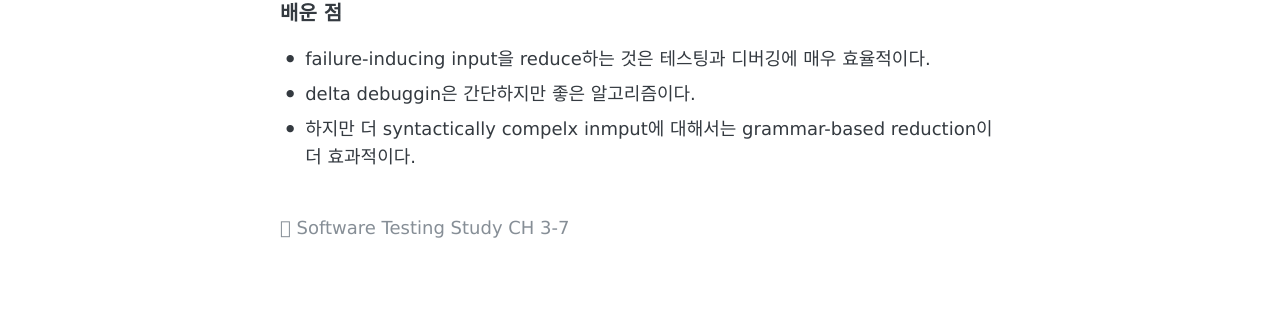
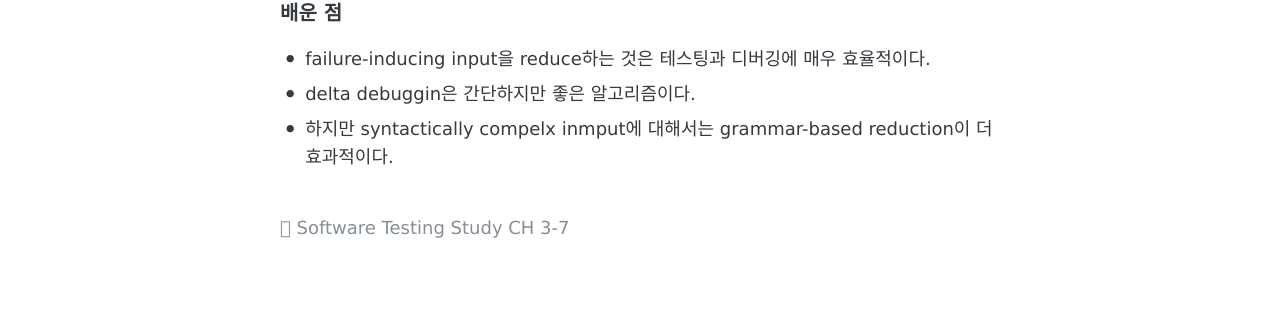
Before and after one commit to sihyungyou/sihyungyou.github.io, a Jekyll site: the page built from _posts/2019-08-03-fuzzingbook-ch-3-8.md, in a window 1280 px wide and 900 px high, scrolled down 8101 px. Shown: the part 418-728 px from the top of the window. Built offline with Jekyll 4.4.1, drawn with Linux system fonts in a browser that asks for light colours.

```diff
--- a/_posts/2019-08-03-fuzzingbook-ch-3-8.md
+++ b/_posts/2019-08-03-fuzzingbook-ch-3-8.md
@@ -277,4 +277,4 @@
 ### 배운 점
 - failure-inducing input을 reduce하는 것은 테스팅과 디버깅에 매우 효율적이다.
 - delta debuggin은 간단하지만 좋은 알고리즘이다.
-- 하지만 더 syntactically compelx inmput에 대해서는 grammar-based reduction이 더 효과적이다.
+- 하지만 syntactically compelx inmput에 대해서는 grammar-based reduction이 더 효과적이다.
```
